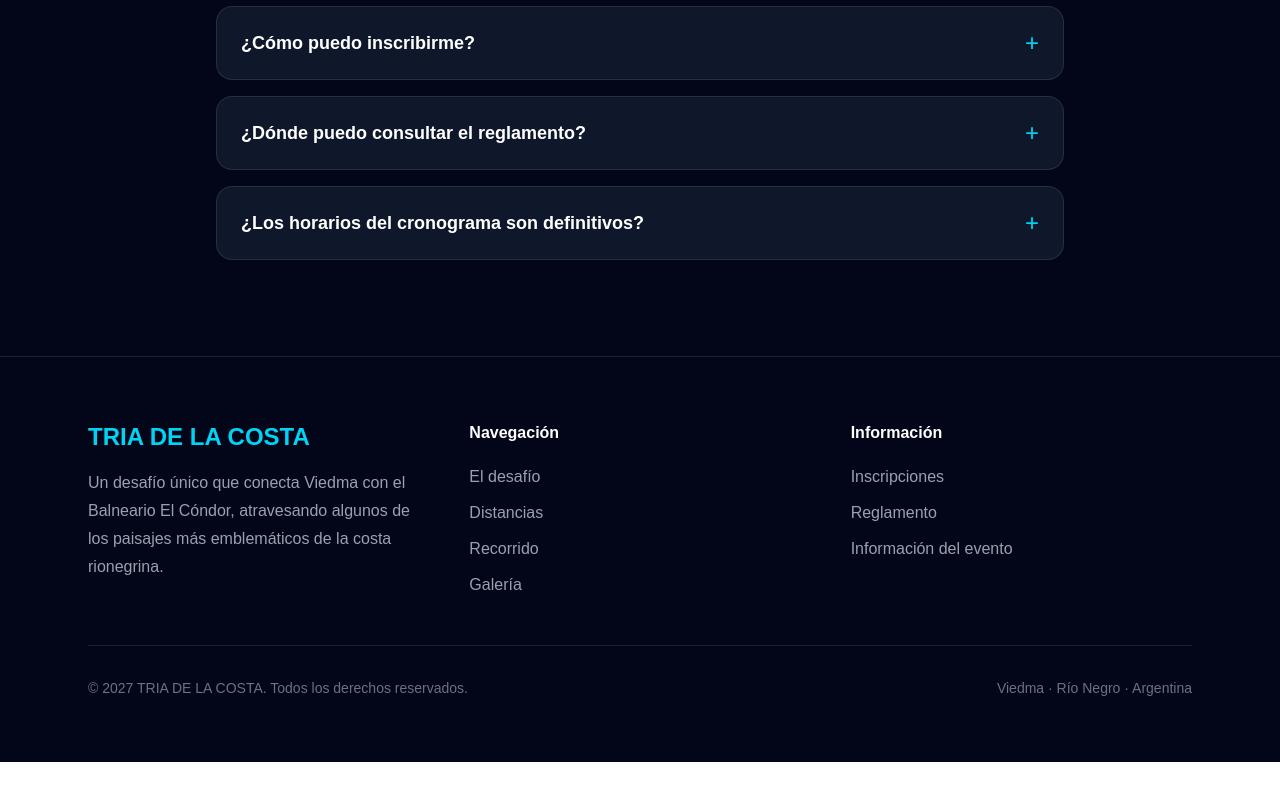
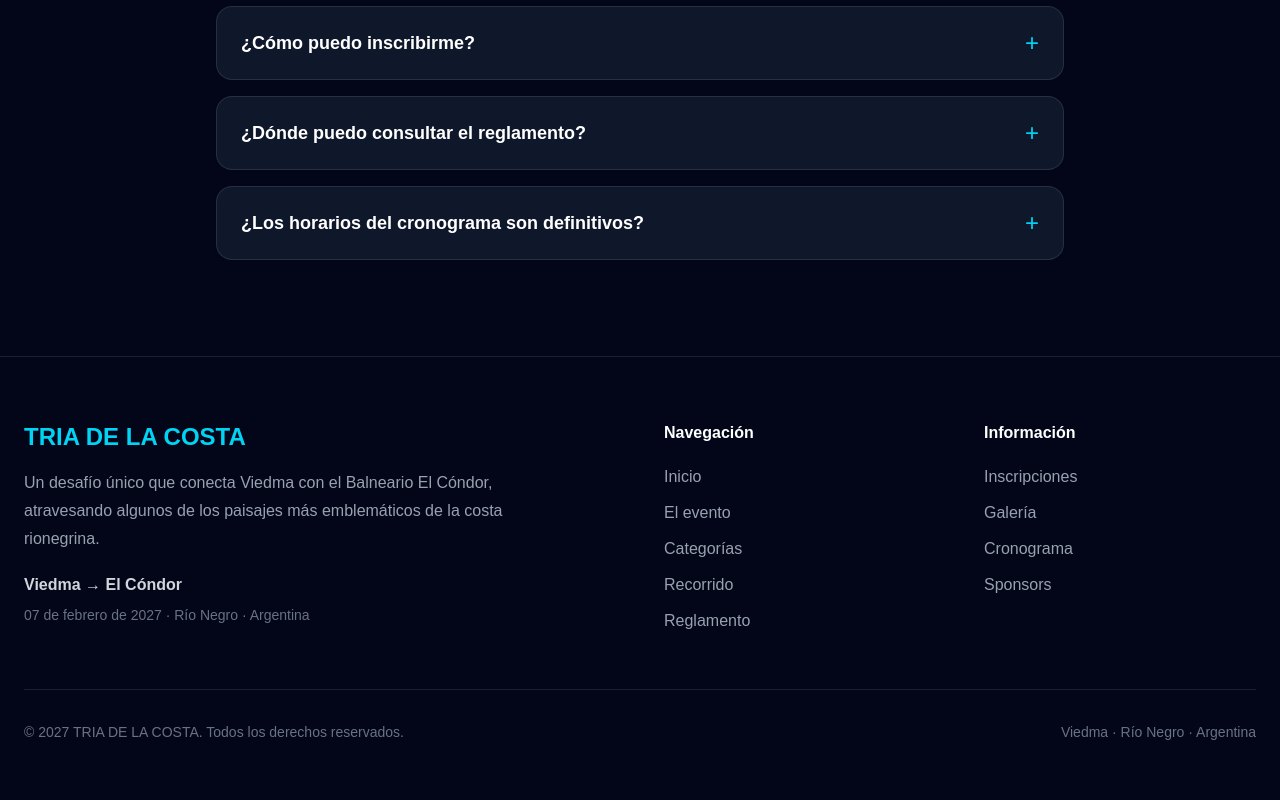
Before and after one commit to martinperezruella/tria-de-la-costa-web, a Next.js app: page / in a window 1280 px wide. Shown: the part 8985-9785 px from the top of the page. Before the commit the page ends 9747 px from the top, so only its background shows below. Built offline with nearby package versions, Linux system fonts and the light colour scheme.

Commit message:
Mejorar navegacion y footer

```diff
--- a/components/layout/Footer.tsx
+++ b/components/layout/Footer.tsx
@@ -1,13 +1,12 @@
 export default function Footer() {
   return (
-    <footer className="border-t border-white/10 bg-slate-950 text-white">
+    <footer className="border-t border-white/10 bg-slate-950">
+      <div className="mx-auto max-w-7xl px-6 py-16">
 
-      <div className="mx-auto max-w-6xl px-6 py-16">
-
-        <div className="grid gap-10 md:grid-cols-3">
+        <div className="grid gap-12 md:grid-cols-2 lg:grid-cols-4">
 
           {/* Marca */}
-          <div>
+          <div className="lg:col-span-2">
             <a
               href="/"
               className="text-2xl font-black text-cyan-400"
@@ -15,62 +14,55 @@ export default function Footer() {
               TRIA DE LA COSTA
             </a>
 
-            <p className="mt-4 max-w-sm leading-7 text-gray-400">
+            <p className="mt-4 max-w-lg leading-7 text-gray-400">
               Un desafío único que conecta Viedma con el Balneario
               El Cóndor, atravesando algunos de los paisajes más
               emblemáticos de la costa rionegrina.
+            </p>
+
+            <p className="mt-5 font-semibold text-gray-300">
+              Viedma → El Cóndor
+            </p>
+
+            <p className="mt-2 text-sm text-gray-500">
+              07 de febrero de 2027 · Río Negro · Argentina
             </p>
           </div>
 
           {/* Navegación */}
           <div>
-            <h3 className="font-bold">
+            <h3 className="font-bold text-white">
               Navegación
             </h3>
 
             <div className="mt-5 space-y-3 text-gray-400">
+
               <a
-                href="#evento"
+                href="/"
                 className="block transition hover:text-cyan-400"
               >
-                El desafío
+                Inicio
               </a>
 
               <a
-                href="#distancias"
+                href="/evento"
                 className="block transition hover:text-cyan-400"
               >
-                Distancias
+                El evento
               </a>
 
               <a
-                href="#recorrido"
+                href="/categorias"
+                className="block transition hover:text-cyan-400"
+              >
+                Categorías
+              </a>
+
+              <a
+                href="/recorrido"
                 className="block transition hover:text-cyan-400"
               >
                 Recorrido
-              </a>
-
-              <a
-                href="#galeria"
-                className="block transition hover:text-cyan-400"
-              >
-                Galería
-              </a>
-            </div>
-          </div>
-
-          {/* Información */}
-          <div>
-            <h3 className="font-bold">
-              Información
-            </h3>
-
-            <div className="mt-5 space-y-3 text-gray-400">
-              <a
-                href="/inscripciones"
-                className="block transition hover:text-cyan-400"
-              >
-                Inscripciones
               </a>
 
               <a
@@ -80,19 +72,54 @@ export default function Footer() {
                 Reglamento
               </a>
 
+            </div>
+          </div>
+
+          {/* Información */}
+          <div>
+            <h3 className="font-bold text-white">
+              Información
+            </h3>
+
+            <div className="mt-5 space-y-3 text-gray-400">
+
               <a
-                href="/evento"
+                href="/inscripciones"
                 className="block transition hover:text-cyan-400"
               >
-                Información del evento
+                Inscripciones
               </a>
+
+              <a
+                href="/#galeria"
+                className="block transition hover:text-cyan-400"
+              >
+                Galería
+              </a>
+
+              <a
+                href="/#cronograma"
+                className="block transition hover:text-cyan-400"
+              >
+                Cronograma
+              </a>
+
+              <a
+                href="/#sponsors"
+                className="block transition hover:text-cyan-400"
+              >
+                Sponsors
+              </a>
+
             </div>
           </div>
 
         </div>
 
-        {/* Línea inferior */}
-        <div className="mt-12 flex flex-col gap-4 border-t border-white/10 pt-8 text-sm text-gray-500 md:flex-row md:items-center md:justify-between">
+        {/* Separador */}
+        <div className="mt-14 border-t border-white/10 pt-8">
+
+          <div className="flex flex-col gap-4 text-sm text-gray-500 md:flex-row md:items-center md:justify-between">
 
             <p>
               © 2027 TRIA DE LA COSTA. Todos los derechos reservados.
@@ -105,6 +132,8 @@ export default function Footer() {
           </div>
 
         </div>
+
+      </div>
     </footer>
   );
 }
```
Lines whose indentation alone changed are shown as unchanged.
